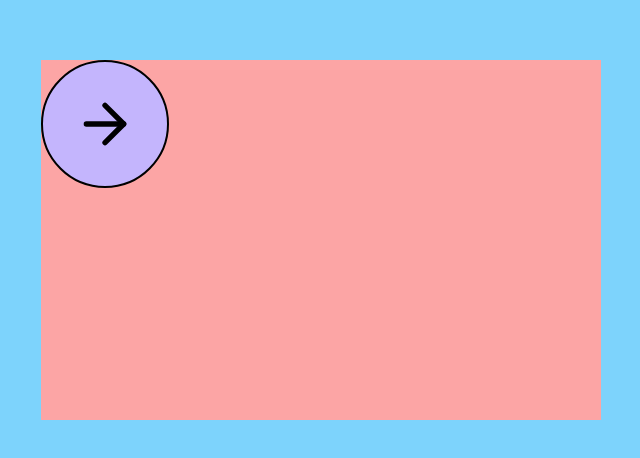
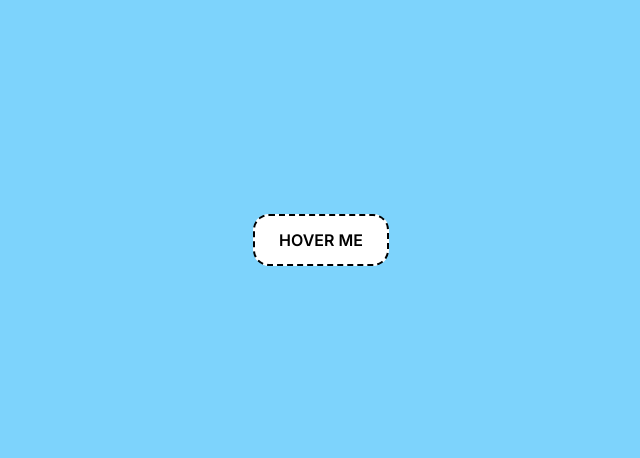
Before and after one commit to weeeeey/zeroUI, a Next.js app: page / in a window 1280 px wide. Shown: the part 160-618 px from the top of the page, without its empty margins (319-959 px from the left). Built offline with nearby package versions, Linux system fonts and the light colour scheme.

Commit message:
dotted bth : shadow

```diff
--- a/app/page.tsx
+++ b/app/page.tsx
@@ -1,11 +1,12 @@
 'use client';
 
+import { DottedBtn } from '@/components/ui/buttons/dotted-btn';
 import { MagnetBtn } from '@/components/ui/buttons/magnet-btn';
 
 const MainPage = () => {
     return (
         <div className="w-full h-full bg-sky-300 flex justify-center items-center px-20 py-10">
-            <MagnetBtn />
+            <DottedBtn />
         </div>
     );
 };
--- /dev/null
+++ b/components/ui/buttons/dotted-btn.tsx
@@ -0,0 +1,14 @@
+'use client';
+import { motion } from 'framer-motion';
+import React from 'react';
+
+export const DottedBtn = () => {
+    return (
+        <button
+            className="rounded-2xl border-2 border-dashed border-black bg-white px-6 py-3 font-semibold uppercase text-black transition-all duration-300 hover:translate-x-[-4px] hover:translate-y-[-4px] hover:rounded-md
+        hover:shadow-[4px_4px_0px_1px_black]  "
+        >
+            Hover me
+        </button>
+    );
+};
```
